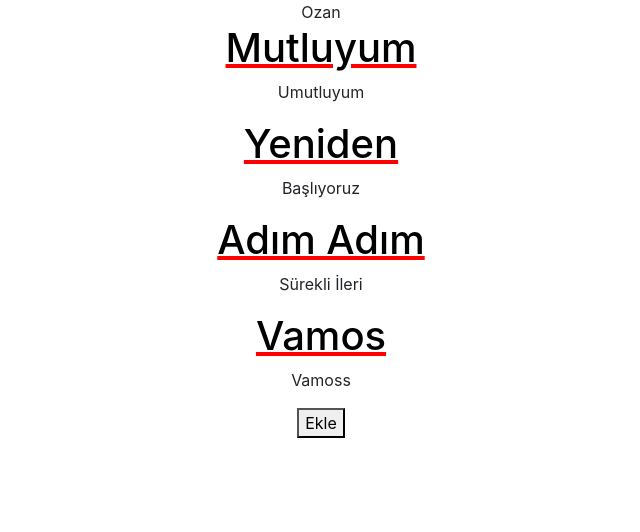
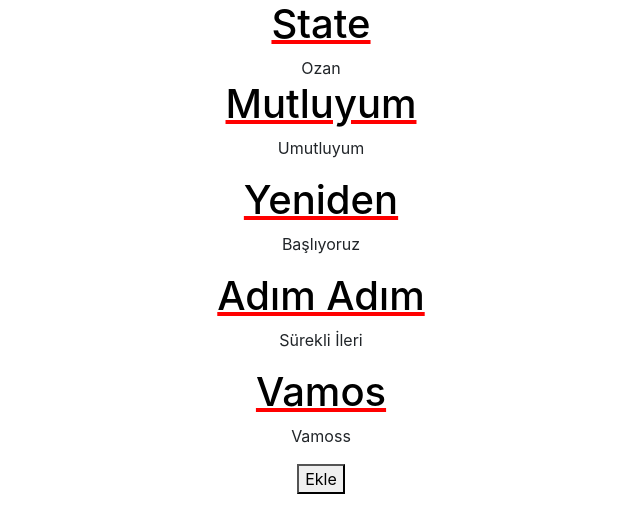
Before and after one commit to OzanMertKaraca/ReactJs-1, a React (Create React App) app: page / in a window 1280 px wide. Shown: the top 532 px of the page, without its empty margins (319-959 px from the left). Built offline with nearby package versions, Linux system fonts and the light colour scheme.

Commit message:
State Nedir? Kullanım Şekli:1

```diff
--- a/src/App.js
+++ b/src/App.js
@@ -2,9 +2,17 @@ import React,{ Component } from 'react';
 import Arakatman from './Arakatman';
 import './App.css';
 import './newcss.css';
-
+//Uygulama içerisinde herhangi bir alanda durumu değişebilen
+//değerleri tutan javascript objesidir.
 
 class App extends Component  {
+    constructor (props)
+    {
+        super(props);
+        this.state={
+            name:"State"
+        }
+    }
     render( )
     {
         const dizim=[
@@ -32,7 +40,7 @@ class App extends Component  {
 
         return (
             <div className="App">
-
+             <h1>{this.state.name}</h1>
            <Arakatman dizim={dizim} />
 
             </div>
--- a/src/Form.js
+++ b/src/Form.js
@@ -1,6 +1,7 @@
 import React,{Component} from 'react';
 
 class Form extends Component {
+
     addButton()
     {
         console.log("Meraba");
```
